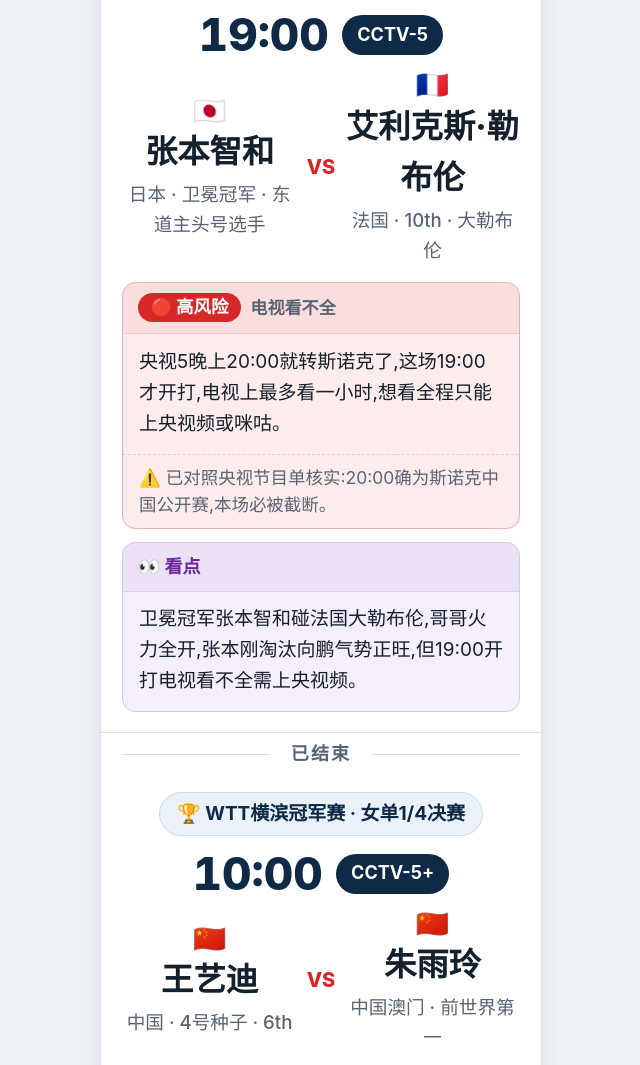
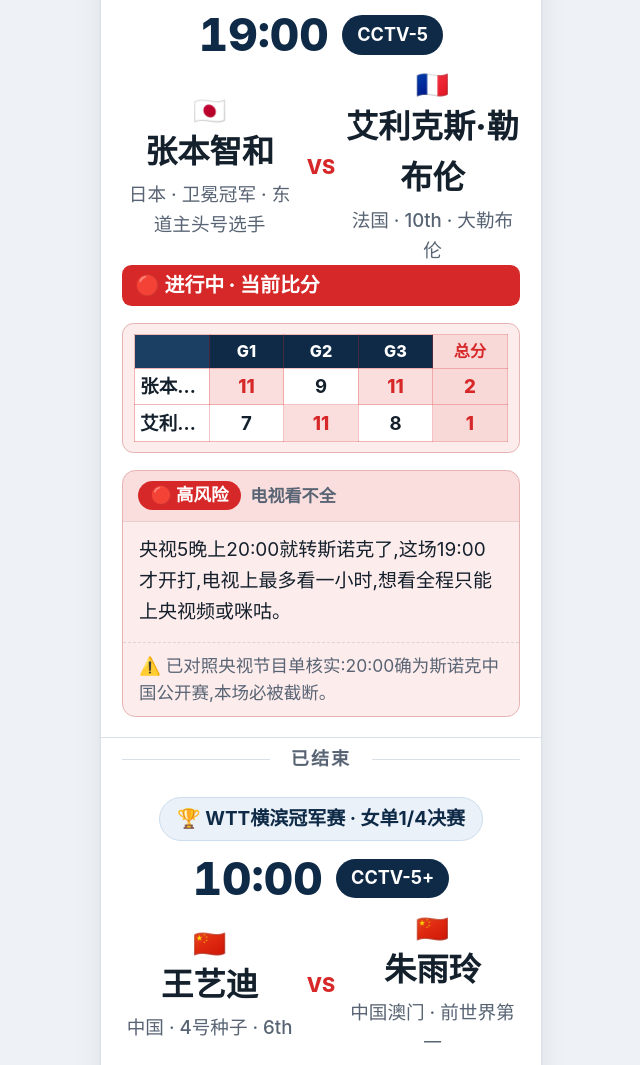
Before and after one commit to pengzishang/pingpong-schedule, a plain HTML site: page index.html in a window 1280 px wide. Shown: the part 1287-2352 px from the top of the page, without its empty margins (319-959 px from the left). Drawn offline with Linux system fonts and the light colour scheme.

Commit message:
feat: 进行中比赛卡片显示当前比分+『进行中』红色横幅(含演示数据)

```diff
--- a/data.json
+++ b/data.json
@@ -120,6 +120,7 @@
           "playerAway": "艾利克斯·勒布伦",
           "playerAwayInfo": "法国 · 世界第10 · 大勒布伦",
           "stage": "男单1/4决赛",
+          "live": "张本智和 2-1 艾利克斯·勒布伦（11-7/9-11/11-8）",
           "risk": "🔴 高风险(电视看不全):央视5晚上20:00就转斯诺克了,这场19:00才开打,电视上最多看一小时,想看全程只能上央视频或咪咕。⚠️ 已对照央视节目单核实:20:00确为斯诺克中国公开赛,本场必被截断。",
           "sources": 5,
           "nationHome": "日本",
--- a/index.html
+++ b/index.html
@@ -230,7 +230,23 @@
       background: rgba(10,122,58,.08) !important; color: var(--green); font-weight: 800;
     }
     .score-table__score.is-winner { color: var(--green); font-weight: 800; background: rgba(10,122,58,.06); }
-    /* 比赛总结(已结束)/ 看点(未开始):统一便签卡,区分配色,零动效适老化 */
+    /* 进行中:红色主题 + 顶部横幅,与已结束(绿)明显区分,适老化高对比 */
+    .match__result--live { background: var(--red-soft); border-color: #e6b3b3; }
+    .match__live {
+      display: flex; align-items: center; gap: .5rem;
+      margin-bottom: .55rem; padding: .45rem .7rem;
+      background: var(--red); color: #fff;
+      font-size: 1.05rem; font-weight: 800; line-height: 1.2;
+      border-radius: .5rem;
+    }
+    .score-table--live th, .score-table--live td { border-color: rgba(214,40,40,.28); }
+    .score-table--live .score-table__total {
+      background: rgba(214,40,40,.10) !important; color: var(--red); font-weight: 800;
+    }
+    .score-table--live .score-table__score.is-winner {
+      color: var(--red); font-weight: 800; background: rgba(214,40,40,.07);
+    }
+    /* 比赛总结(已结束)/ 看点(未开始/进行中):统一便签卡,区分配色,零动效适老化 */
     .match__note {
       margin-top: .7rem;
       border-radius: .7rem;
@@ -524,6 +540,36 @@
       return out;
     }
 
+    // 进行中比赛:红色横幅 + 当前比分表(复用 parseResult,配色由绿转红区分已结束)
+    function renderLive(m) {
+      var banner = '<div class="match__live">🔴 进行中 · 当前比分</div>';
+      var p = parseResult(m.live);
+      if (!p || !p.sets.length) {
+        return banner + '<div class="match__result match__result--live">' + esc(m.live) + '</div>';
+      }
+      var out = banner + '<div class="match__result match__result--live"><div class="score-table-wrap"><table class="score-table score-table--live">';
+      out += '<thead><tr><th class="score-table__player"></th>';
+      for (var i = 0; i < p.sets.length; i++) {
+        out += '<th class="score-table__set">G' + (i + 1) + '</th>';
+      }
+      out += '<th class="score-table__total">总分</th></tr></thead><tbody>';
+      var rows = [
+        { name: p.homeName || m.playerHome, total: p.homeWins, idx: 0 },
+        { name: p.awayName || m.playerAway, total: p.awayWins, idx: 1 }
+      ];
+      rows.forEach(function (r) {
+        out += '<td class="score-table__player" title="' + esc(r.name) + '">' + esc(r.name) + '</td>';
+        p.sets.forEach(function (set) {
+          var score = set[r.idx];
+          var isWinner = score === Math.max(set[0], set[1]);
+          out += '<td class="score-table__score' + (isWinner ? ' is-winner' : '') + '">' + esc(String(score)) + '</td>';
+        });
+        out += '<td class="score-table__total">' + esc(String(r.total)) + '</td></tr>';
+      });
+      out += '</tbody></table></div></div>';
+      return out;
+    }
+
     // 把风险说明字符串拆成「级别徽章 + 正文 + 证据 + 数据」分层卡片
     // 数据源约定:🔴/✅/⚠️ 开头为严重级别,(类型)为可选括号标注;
     // 正文中 ⚠️ 引导证据可靠性提示,📊 引导交手数据(后者恒在末尾)
@@ -683,6 +729,10 @@
                           '<div class="note__body">' + esc(m.summary) + '</div>' +
                         '</div>';
               }
+            } else if (m.live) {
+              // 进行中:红色横幅 + 当前比分表;转播风险仍提示(电视看不全等)
+              html += renderLive(m);
+              if (m.risk) html += renderRisk(m.risk);
             } else {
               if (m.risk) html += renderRisk(m.risk);
               if (m.watchpoint) {
```
